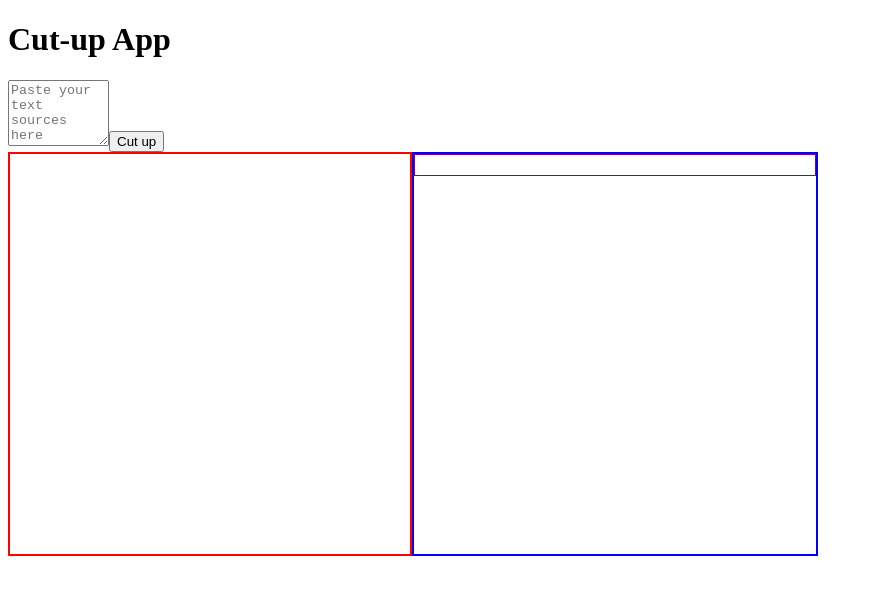
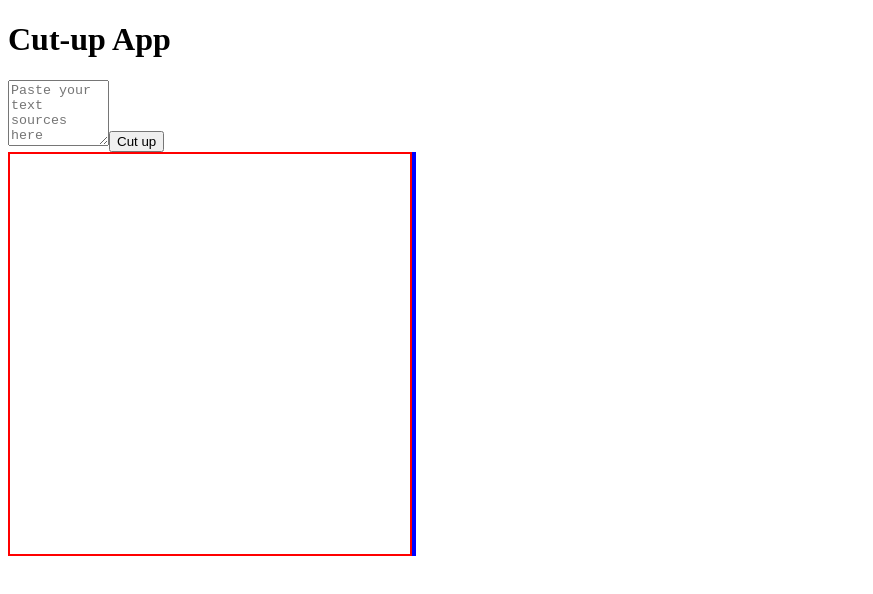
Before and after one commit to charlie-galb/cut-up, a React app: page / in a window 1280 px wide. Shown: the top 594 px of the page, without its empty margins (0-873 px from the left). Built offline with nearby package versions, Linux system fonts and the light colour scheme.

Commit message:
Add dynamic rendering of lines

```diff
--- a/src/components/WorkInProgress/WorkInProgress.tsx
+++ b/src/components/WorkInProgress/WorkInProgress.tsx
@@ -7,16 +7,23 @@ import { Line } from "../Line/Line"
 import { chunkContainer } from "../../types/chunkContainer"
 
 interface Props {
-    chunkContainer: chunkContainer
+    chunkContainers: {
+        [key: string]: chunkContainer
+      }
+    lineOrder: string[]
 }
 
 export const WorkInProgress = (props: Props) => {
 
-    const { chunkContainer } = props
+    const { chunkContainers, lineOrder } = props
 
     return (
         <div className="wip-container">
-            <Line chunkContainer={chunkContainer}/>
+            {lineOrder?.map((lineId, i) => {
+                return (
+                    <Line key={i} chunkContainer={chunkContainers[lineId]}/>
+                )
+            })}
         </div>
     )
 }
```
